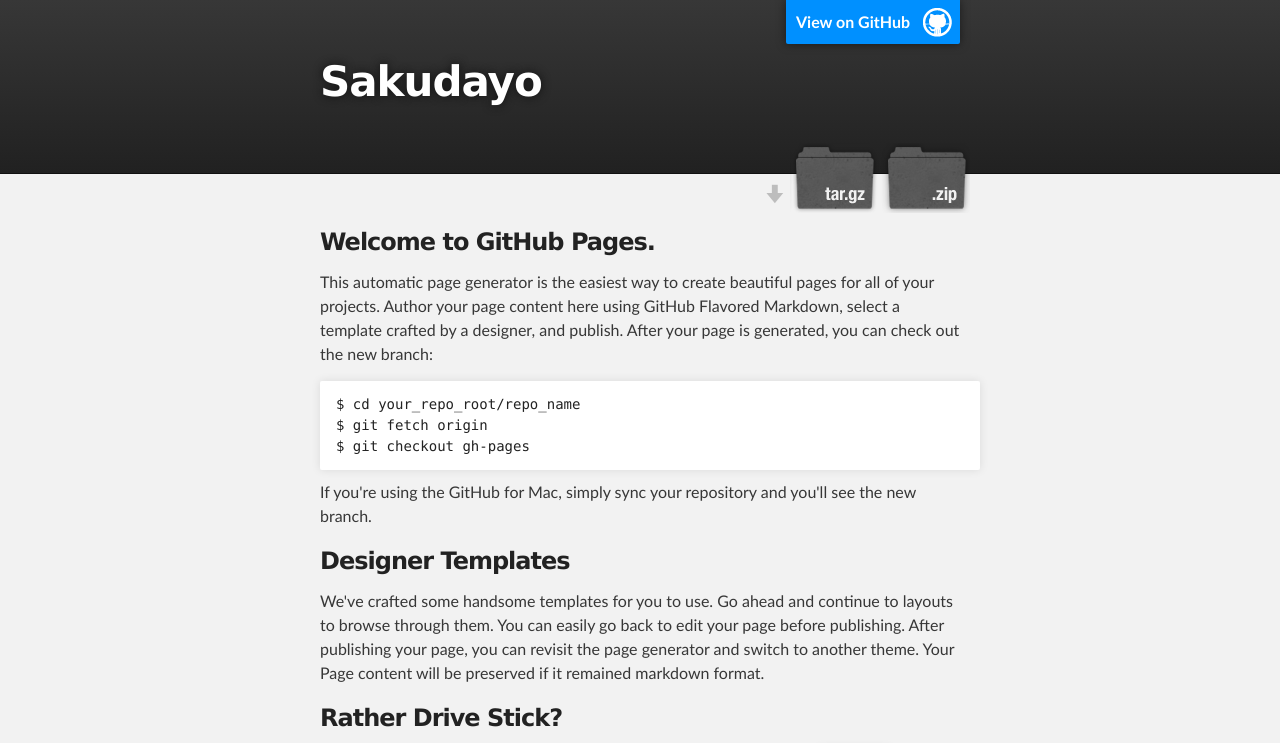
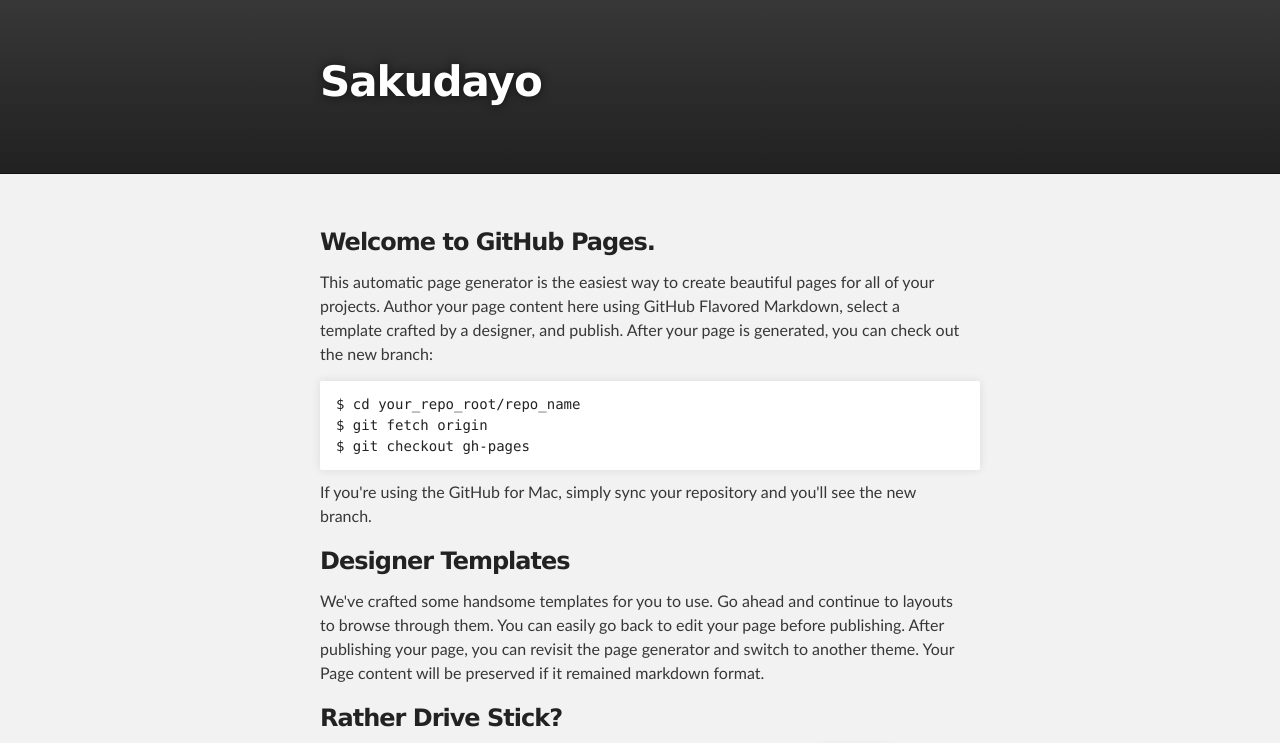
Before and after one commit to sakudayo/sakudayo, a plain HTML site: page index.html in a window 1280 px wide. Shown: the top 743 px of the page. Drawn offline with Linux system fonts and the light colour scheme.

Commit message:
Update index.html

```diff
--- a/index.html
+++ b/index.html
@@ -16,15 +16,10 @@
     <!-- HEADER -->
     <div id="header_wrap" class="outer">
         <header class="inner">
-          <a id="forkme_banner" href="https://github.com/sakudayo/sakudayo">View on GitHub</a>
 
           <h1 id="project_title">Sakudayo</h1>
           <h2 id="project_tagline"></h2>
 
-            <section id="downloads">
-              <a class="zip_download_link" href="https://github.com/sakudayo/sakudayo/zipball/master">Download this project as a .zip file</a>
-              <a class="tar_download_link" href="https://github.com/sakudayo/sakudayo/tarball/master">Download this project as a tar.gz file</a>
-            </section>
         </header>
     </div>
 
```
